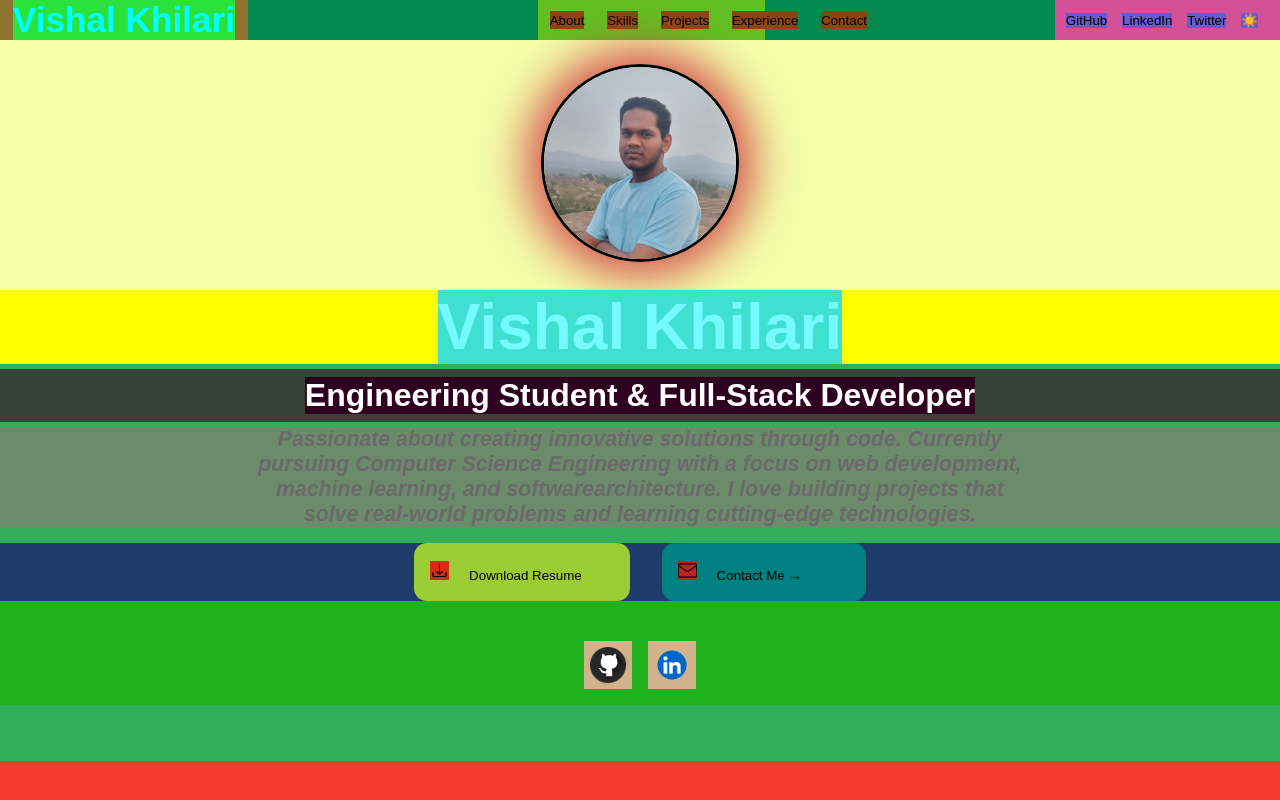
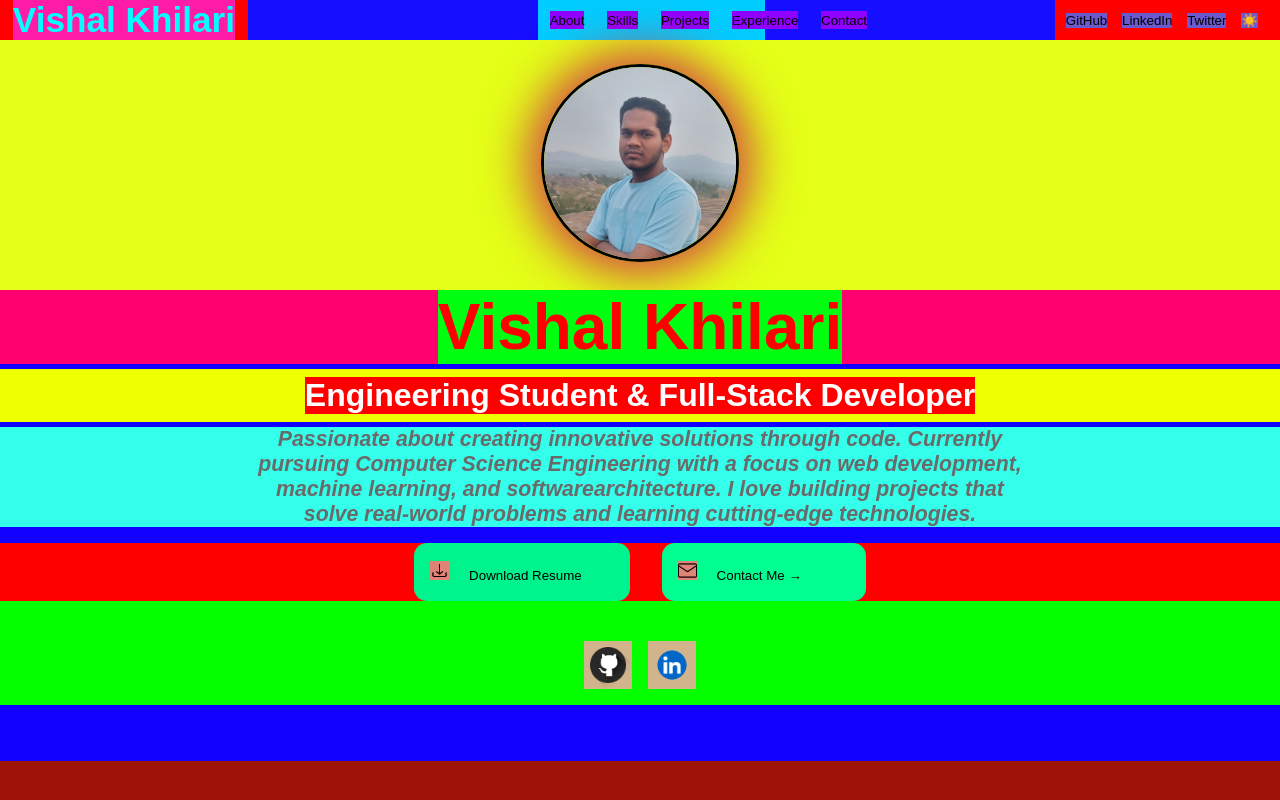
Before and after one commit to vishal-khilari/portfolio, a plain HTML site: page index.html in a window 1280 px wide. Shown: the top 800 px of the page. Drawn offline with Linux system fonts and the light colour scheme.

Commit message:
Div colour updated.

```diff
--- a/style.css
+++ b/style.css
@@ -6,11 +6,11 @@
 
 #div1 {
     height: auto;
-    background-color: rgb(137, 126, 255);
+    background-color: rgb(68, 9, 60);
 }
 
 #navbar {
-    background-color: rgb(4, 138, 78);
+    background-color: rgb(22, 14, 255);
     width: 100%;
     display: flex;
 }
@@ -18,7 +18,7 @@
 #nname {
     float: left;
     height: auto;
-    background-color: rgb(142, 114, 45);
+    background-color: rgb(255, 0, 0);
     display: flex;
     justify-content: center;
     align-items: center;
@@ -32,11 +32,11 @@
     font-weight: bold;
     font-size: 220%;
     color: aqua;
-    background-color: rgb(43, 226, 61);
+    background-color: rgb(255, 29, 168);
 }
 
 #nbtns {
-    background-color: rgb(97, 191, 34);
+    background-color: rgb(0, 204, 255);
     display: flex;
     margin-right: auto;
     margin-left: auto;
@@ -44,11 +44,11 @@
 
 .nbuttons {
     margin: 5%;
-    background-color: saddlebrown;
+    background-color: rgb(144, 0, 255);
 }
 
 #LINKS {
-    background-color: rgb(212, 81, 151);
+    background-color: rgb(255, 0, 0);
     display: flex;
     justify-content: center;
     align-items: center;
@@ -68,7 +68,7 @@
     display: flex;
     justify-content: center;
     align-items: center;
-    background-color: rgb(244, 254, 171);
+    background-color: rgb(228, 255, 24);
 }
 
 #profilepic {
@@ -82,7 +82,7 @@
 
 #div3 {
     height: 29.4593734rem;
-    background-color: rgb(50, 175, 91);
+    background-color: rgb(17, 0, 255);
 }
 
 #nspan {
@@ -93,21 +93,21 @@
     align-items: center;
     margin-left: auto;
     margin-right: auto;
-    background-color: yellow;
+    background-color: rgb(255, 0, 111);
 }
 
 #name {
 
-    color: rgb(116, 250, 255);
+    color: rgb(255, 0, 0);
     font-size: 400%;
     font-family: Arial, Helvetica, sans-serif;
     font-weight: bold;
     text-align: center;
-    background-color: turquoise;
+    background-color: rgb(0, 255, 17);
 }
 
 #pspan {
-    background-color: rgb(51, 67, 54);
+    background-color: rgb(238, 255, 0);
     display: flex;
     height: auto;
     justify-content: center;
@@ -118,7 +118,7 @@
 }
 
 #profession {
-    background-color: rgb(46, 1, 33);
+    background-color: rgb(255, 0, 0);
     color: white;
     margin: 0.5rem;
     font-size: 2rem;
@@ -127,7 +127,7 @@
 }
 
 #dspan {
-    background-color: rgb(108, 139, 106);
+    background-color: rgb(52, 255, 235);
     display: flex;
     height: auto;
     width: auto;
@@ -146,7 +146,7 @@
 }
 
 #impbtnsdiv {
-    background-color: rgb(30, 59, 107);
+    background-color: rgb(255, 0, 0);
     height: auto;
     display: flex;
     justify-content: center;
@@ -158,11 +158,11 @@
     height: 1.2rem;
     margin-right: 1rem;
     margin-left: 1rem;
-    background-color: #e01414e0;
+    background-color: #ff7474e0;
 }
 
 .ib {
-    background-color: rgb(26, 23, 113);
+    background-color: rgb(150, 146, 255);
     height: 3.6rem;
     border-radius: 0.8rem;
     padding-right: 3rem;
@@ -170,13 +170,13 @@
 
 #dbtn {
     margin-right: 1rem;
-    background-color: yellowgreen;
+    background-color: rgb(0, 244, 142);
 }
 
 #cbtn {
     margin-left: 1rem;
     padding-right: 4rem;
-    background-color: teal;
+    background-color: rgb(0, 255, 145);
 }
 
 .plimg {
@@ -188,7 +188,7 @@
 
 #plink {
     display: flex;
-    background-color: rgb(33, 177, 30);
+    background-color: rgb(4, 255, 0);
     height: auto;
     width: auto;
     justify-content: center;
@@ -200,7 +200,7 @@
     display: flex;
     justify-content: center;
     align-items: center;
-    background-color: rgb(244, 59, 46);
+    background-color: rgb(158, 18, 8);
     height: auto;
     width: auto;
     flex-direction: column;
@@ -221,7 +221,7 @@
     margin: 0% 23% 0% 23%;
     color: rgb(212, 206, 15);
     text-align: center;
-    background-color: rgb(209, 123, 65);
+    background-color: rgb(234, 0, 255);
 }
 
 #subsec1 {
```
